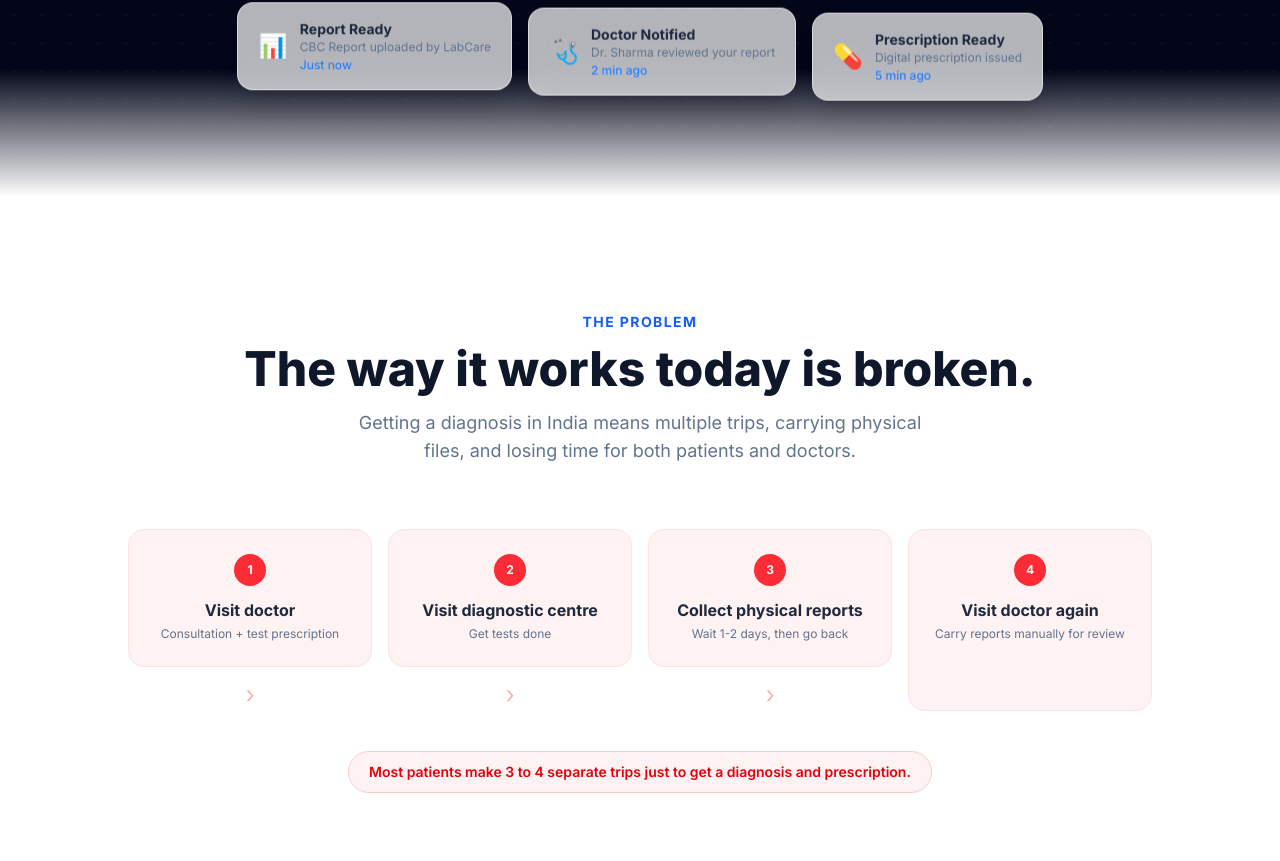
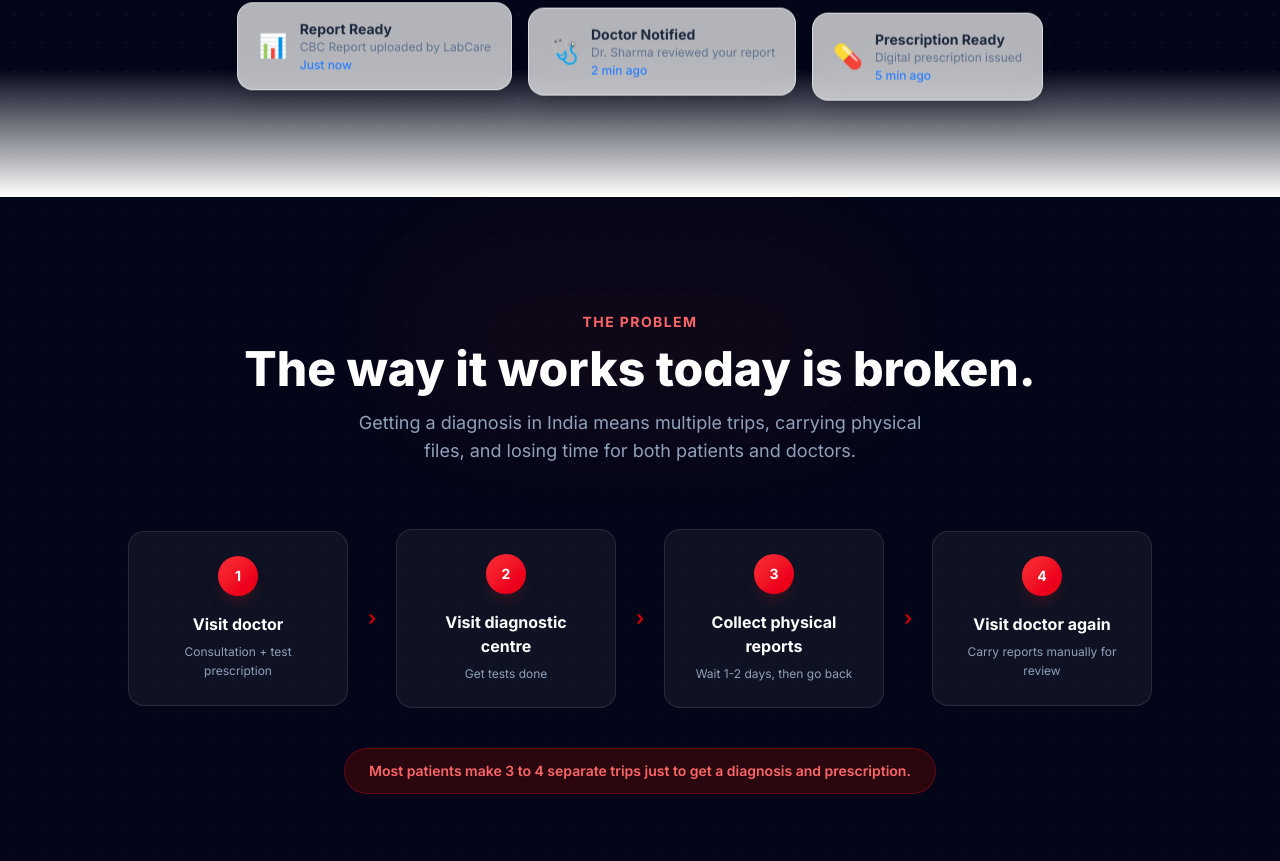
Before and after one commit to vineeth0306/outlynk-landing, a Next.js app: page / in a window 1280 px wide. Shown: the part 699-1560 px from the top of the page. Built offline with nearby package versions, Linux system fonts and the light colour scheme.

Commit message:
fix: equal card sizing in problem section, dark redesign

```diff
--- a/app/page.tsx
+++ b/app/page.tsx
@@ -183,39 +183,46 @@ export default function Home() {
       </section>
 
       {/* Problem */}
-      <section className="py-28 px-6 bg-white">
-        <div className="max-w-5xl mx-auto">
+      <section className="py-28 px-6 bg-slate-950 relative overflow-hidden">
+        <div className="absolute inset-0 dot-grid opacity-20" />
+        <div className="absolute top-10 left-1/2 -translate-x-1/2 w-[500px] h-[200px] bg-red-900 rounded-full blur-3xl opacity-10" />
+
+        <div className="relative z-10 max-w-5xl mx-auto">
           <div className="text-center mb-16">
-            <span className="text-blue-600 text-sm font-bold uppercase tracking-widest">The Problem</span>
-            <h2 className="text-3xl md:text-5xl font-extrabold text-slate-900 mt-3 mb-4">
+            <span className="text-red-400 text-sm font-bold uppercase tracking-widest">The Problem</span>
+            <h2 className="text-3xl md:text-5xl font-extrabold text-white mt-3 mb-4">
               The way it works today is broken.
             </h2>
-            <p className="text-lg text-slate-500 max-w-xl mx-auto">
+            <p className="text-lg text-slate-400 max-w-xl mx-auto">
               Getting a diagnosis in India means multiple trips, carrying physical files, and losing time for both patients and doctors.
             </p>
           </div>
 
-          <div className="relative flex flex-col md:flex-row items-stretch gap-4">
+          {/* Cards row — arrows are siblings not children */}
+          <div className="flex flex-col md:flex-row items-center gap-3">
             {problems.map((p, i) => (
-              <div key={p.step} className="flex md:flex-col items-center gap-3 flex-1">
-                <div className="group relative bg-red-50 border border-red-100 hover:border-red-300 hover:shadow-lg transition-all rounded-2xl p-6 flex-1 w-full text-center cursor-default">
-                  <div className="w-8 h-8 rounded-full bg-red-500 text-white text-xs font-bold flex items-center justify-center mx-auto mb-3">
+              <>
+                <div
+                  key={p.step}
+                  className="flex-1 w-full bg-white/5 border border-white/10 hover:border-red-500/40 hover:bg-white/10 transition-all rounded-2xl p-6 text-center group"
+                >
+                  <div className="w-10 h-10 rounded-full bg-gradient-to-br from-red-500 to-red-600 text-white text-sm font-bold flex items-center justify-center mx-auto mb-4 group-hover:scale-110 transition-transform shadow-lg shadow-red-900/30">
                     {p.step}
                   </div>
-                  <div className="font-bold text-slate-800 mb-1">{p.label}</div>
-                  <div className="text-xs text-slate-500">{p.detail}</div>
+                  <div className="font-bold text-white mb-1.5">{p.label}</div>
+                  <div className="text-xs text-slate-400 leading-relaxed">{p.detail}</div>
                 </div>
                 {i < problems.length - 1 && (
-                  <div className="hidden md:flex items-center justify-center text-red-300 text-2xl font-light select-none">
+                  <div key={`arrow-${i}`} className="hidden md:flex flex-shrink-0 w-6 items-center justify-center text-red-700 text-xl font-bold">
                     ›
                   </div>
                 )}
-              </div>
+              </>
             ))}
           </div>
 
           <div className="mt-10 text-center">
-            <span className="inline-block bg-red-50 border border-red-200 text-red-600 text-sm font-semibold px-5 py-2.5 rounded-full">
+            <span className="inline-block bg-red-950/60 border border-red-800/50 text-red-400 text-sm font-semibold px-6 py-3 rounded-full">
               Most patients make 3 to 4 separate trips just to get a diagnosis and prescription.
             </span>
           </div>
```
